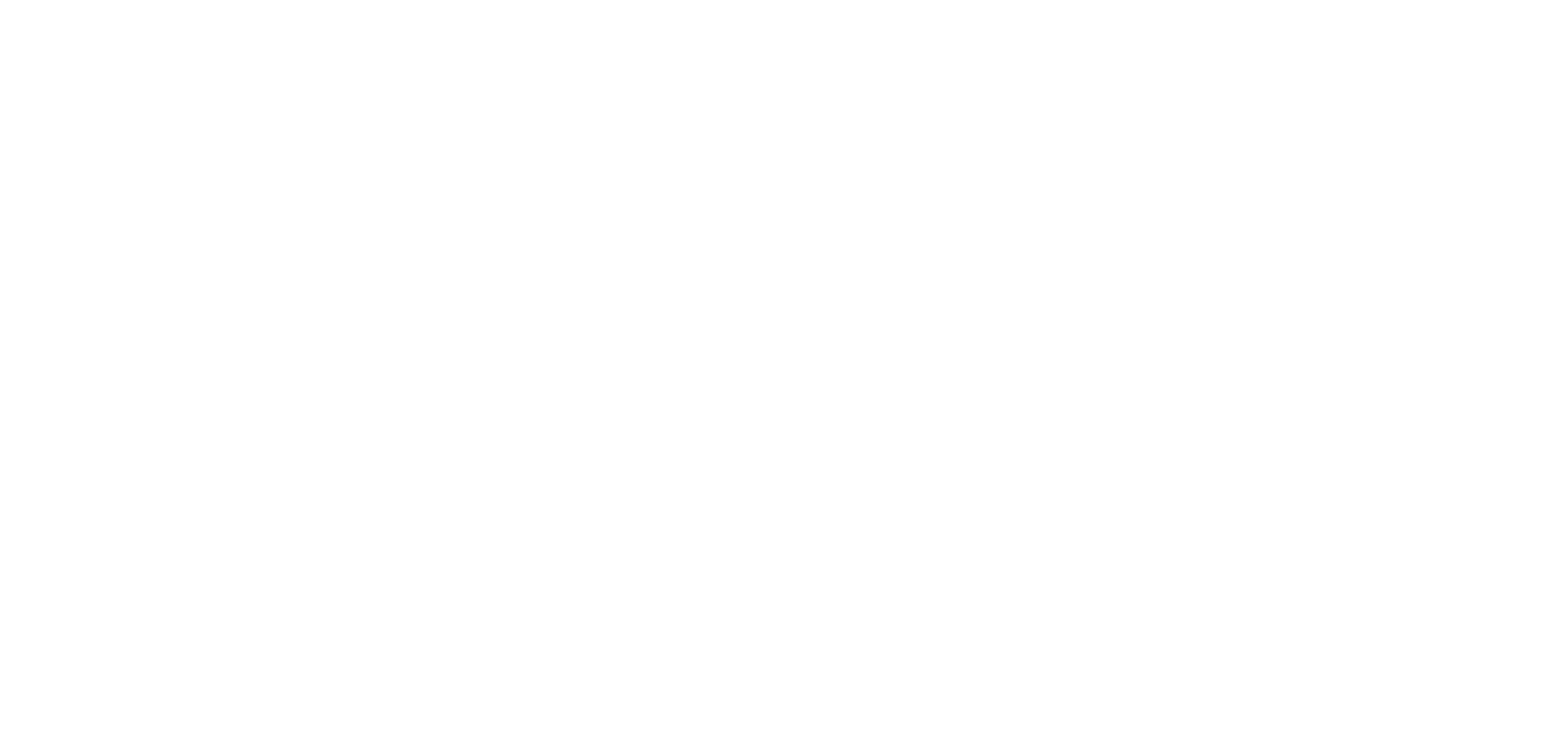
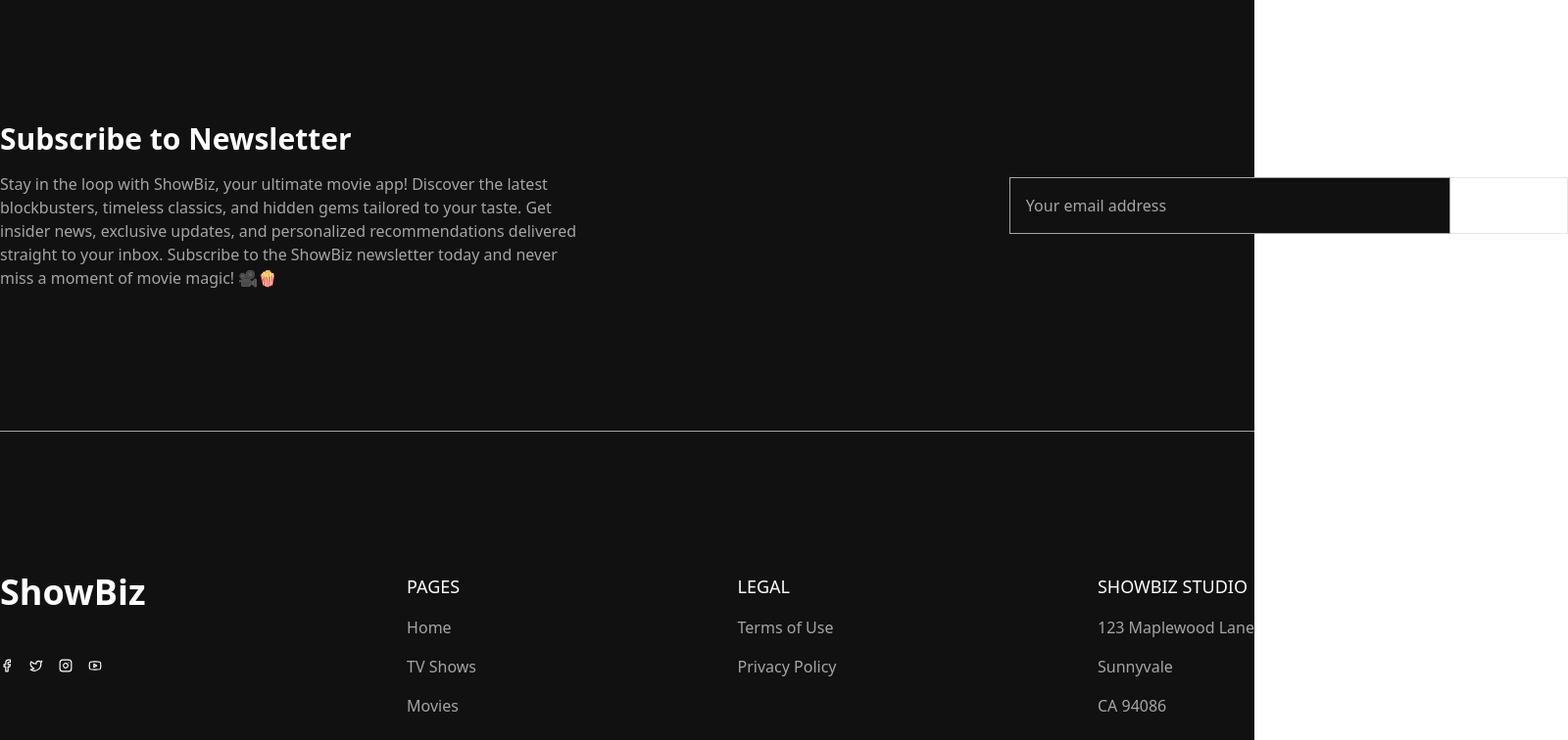
Before and after one commit to alloteyphil/ShowBiz-Movie-NextJs-APP, a Next.js app: page /movie/details/1 in a window 1280 px wide. Shown: the part 900-1656 px from the top of the page at 98% size, 1600 px wide, since content can reach past the window. Before the commit the page ends 800 px from the top, so only its background shows below. Built offline with nearby package versions, Linux system fonts and the light colour scheme; no server answers.

Commit message:
Added a subscribe section to the footer

```diff
--- a/app/components/Footer.tsx
+++ b/app/components/Footer.tsx
@@ -10,9 +10,9 @@ import Subscribe from "./Subscribe";
 
 const Footer = () => {
   return (
-    <div className="flex flex-col w-full bg-[#111111]">
+    <div className="flex flex-col w-full bg-[#111111] mt-20">
       <Subscribe />
-      <div className="flex flex-col justify-between  border-t-[0.5px] border-themeGray mt-20 pb-8">
+      <div className="flex flex-col justify-between  border-t-[0.5px] border-themeGray pb-8">
         <div className="flex justify-between max-w-[1600px] w-full mx-auto py-36">
           <div className="flex flex-col gap-12">
             <Link
@@ -56,7 +56,7 @@ const Footer = () => {
             <ul key={i} className="flex flex-col gap-4">
               <li className="text-white text-lg uppercase">{link.title}</li>
               {link.links.map((l, i) => (
-                <li key={i} className="text-white/60 text-base">
+                <li key={i} className="text-themeGray text-base">
                   <Link href={l.href}>{l.title}</Link>
                 </li>
               ))}
@@ -64,9 +64,9 @@ const Footer = () => {
           ))}
           <div className="flex flex-col gap-4">
             <h4 className="text-white text-lg uppercase">ShowBiz Studio</h4>
-            <p className="text-white/60 text-base">123 Maplewood Lane</p>
-            <p className="text-white/60 text-base">Sunnyvale</p>
-            <p className="text-white/60 text-base">CA 94086</p>
+            <p className="text-themeGray text-base">123 Maplewood Lane</p>
+            <p className="text-themeGray text-base">Sunnyvale</p>
+            <p className="text-themeGray text-base">CA 94086</p>
           </div>
         </div>
         <div className="flex justify-between text-white w-full max-w-[1600px] mx-auto ">
--- a/app/components/Header.tsx
+++ b/app/components/Header.tsx
@@ -39,7 +39,7 @@ const Header = async () => {
               <h3 className="text-white text-3xl font-bold">
                 {movie.original_title}
               </h3>
-              <p className="text-lg text-white/60 ">
+              <p className="text-lg text-themeGray ">
                 {movie.genre_ids
                   .map(
                     (genre) => movieGenreData.find((g) => g.id === genre)?.name
--- a/app/components/MovieCard.tsx
+++ b/app/components/MovieCard.tsx
@@ -41,7 +41,7 @@ const MovieCard = ({
         >
           {title}
         </Link>
-        <p className="text-base text-darkAsh">
+        <p className="text-base text-themeGray">
           {genres
             .map((genre) => movieGenreData.find((g) => g.id === genre)?.name)
             .join(", ")}
--- a/app/components/NavBar.tsx
+++ b/app/components/NavBar.tsx
@@ -23,7 +23,7 @@ const NavBar = () => {
       className={`w-full top-0 z-50 py-10 ${
         !isDetailedPage
           ? "bg-[#111111] fixed"
-          : "bg-transparent mx-auto max-w-[1600px] absolute border-b-[0.5px] border-white/60 left-1/2 -translate-x-1/2"
+          : "bg-transparent mx-auto max-w-[1600px] absolute border-b-[0.5px] border-themeGray left-1/2 -translate-x-1/2"
       }`}
     >
       <div
--- a/app/components/Subscribe.tsx
+++ b/app/components/Subscribe.tsx
@@ -1,16 +1,87 @@
 "use client";
 
+import { useToast } from "@/hooks/use-toast";
 import { usePathname } from "next/navigation";
+import { useState } from "react";
+import isEmail from "validator/es/lib/isEmail";
 
 const Subscribe = () => {
+  const [email, setEmail] = useState<string>("");
+
   const pathname = usePathname();
+
+  const { toast } = useToast();
+
+  const handleChange = (e: React.ChangeEvent<HTMLInputElement>) => {
+    setEmail(e.target.value);
+  };
+
+  const handleSubmit = () => {
+    // Validate Email
+    if (email.trim() === "") {
+      toast({
+        title: "Field is required",
+        description: "Please enter your email",
+        className: "bg-[#111111] border-[0.5px] border-red-400 text-red-400",
+      });
+      return;
+    }
+
+    if (!isEmail(email)) {
+      toast({
+        title: "Invalid Email",
+        description: "Please enter a valid email",
+        className: "bg-[#111111] border-[0.5px] border-red-400 text-red-400",
+      });
+      return;
+    }
+
+    toast({
+      title: "Great!",
+      description: "You have successfully subscribed to our newsletter",
+      className: "bg-[#111111] border-[0.5px] border-white-400 text-white",
+    });
+  };
+
   return (
     <div
       className={`${
-        pathname !== "/" ? "border-t-[0.5px] border-themeGray" : ""
-      } h-[100px] w-full`}
+        pathname === "/" ? "border-t-[0.5px] border-themeGray" : ""
+      } w-full`}
     >
-      Subscribe
+      <div className="w-[1600px] mx-auto py-36 flex justify-between items-center">
+        <div className="flex flex-col gap-4">
+          <h3 className="text-3xl font-bold text-white">
+            Subscribe to Newsletter
+          </h3>
+          <p className="text-themeGray max-w-[600px]">
+            Stay in the loop with ShowBiz, your ultimate movie app! Discover the
+            latest blockbusters, timeless classics, and hidden gems tailored to
+            your taste. Get insider news, exclusive updates, and personalized
+            recommendations delivered straight to your inbox. Subscribe to the
+            ShowBiz newsletter today and never miss a moment of movie magic!
+            🎥🍿
+          </p>
+        </div>
+        <div className="flex flex-col text-themeGray">
+          <div className="flex">
+            <input
+              onChange={handleChange}
+              value={email}
+              type="email"
+              id="email"
+              className="w-[450px] p-4 border-[0.5px] border-themeGray bg-[#111111] text-white placeholder:text-themeGray focus:outline-none"
+              placeholder="Your email address"
+            />
+            <button
+              onClick={handleSubmit}
+              className="border-t-[0.5px] border-b-[0.5px] border-r-[0.5px] text-white font-semibold uppercase p-4"
+            >
+              Subscribe
+            </button>
+          </div>
+        </div>
+      </div>
     </div>
   );
 };
--- a/app/components/TVShowCard.tsx
+++ b/app/components/TVShowCard.tsx
@@ -41,7 +41,7 @@ const TVShowCard = ({
         >
           {title}
         </Link>
-        <p className="text-base text-darkAsh">
+        <p className="text-base text-themeGray">
           {genres
             .map((genre) => tvGenreData.find((g) => g.id === genre)?.name)
             .join(", ")}
--- a/app/layout.tsx
+++ b/app/layout.tsx
@@ -3,6 +3,7 @@ import "./globals.css";
 import { Toaster } from "@/components/ui/toaster";
 import NavBar from "./components/NavBar";
 import Body from "./components/Body";
+import Footer from "./components/Footer";
 
 export const metadata: Metadata = {
   title: "ShowBiz",
@@ -19,6 +20,7 @@ export default function RootLayout({
       <Body>
         <NavBar />
         {children}
+        <Footer />
         <Toaster />
       </Body>
     </html>
--- a/app/page.tsx
+++ b/app/page.tsx
@@ -1,6 +1,5 @@
 import AuthDrawer from "./components/AuthDrawer";
 import FeaturedShows from "./components/FeaturedShows";
-import Footer from "./components/Footer";
 import Header from "./components/Header";
 
 const dynamic = "force-dynamic";
@@ -14,7 +13,6 @@ export default async function Home() {
         <Header />
         <FeaturedShows />
       </div>
-      <Footer />
     </div>
   );
 }
```
